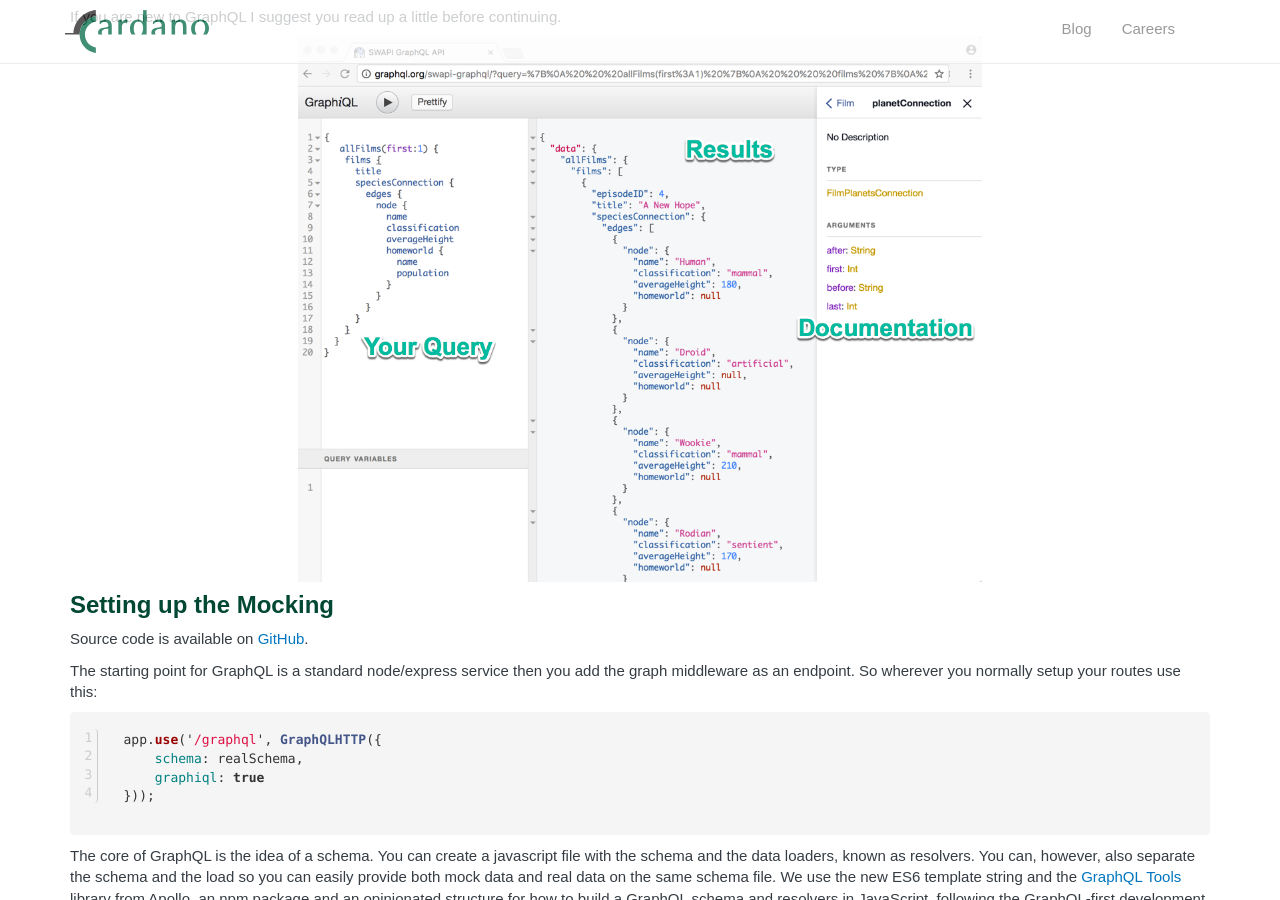
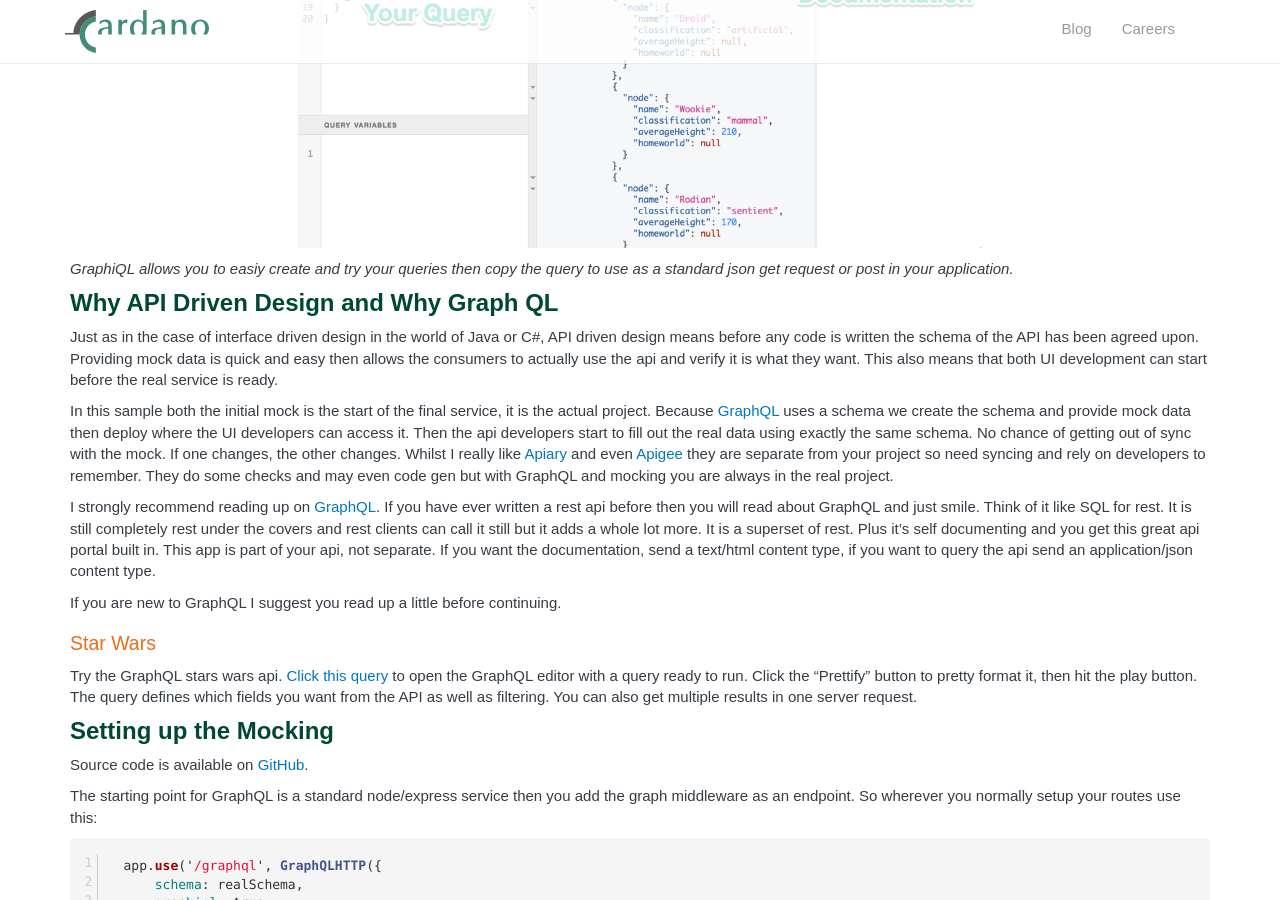
Before and after one commit to ronlawrence/cardano.github.io, a Jekyll site: the page built from _posts/2017-02-08-graphql-shared-schema-mock-and-real.md, in a window 1280 px wide and 900 px high, scrolled down 601 px. Built offline with Jekyll 4.4.1, drawn with Linux system fonts in a browser that asks for light colours; nearby versions of some CDN libraries; some web fonts are replaced.

Commit message:
Added star wars

```diff
--- a/_posts/2017-02-08-graphql-shared-schema-mock-and-real.md
+++ b/_posts/2017-02-08-graphql-shared-schema-mock-and-real.md
@@ -9,6 +9,12 @@
 
 This article is not a [GraphQL](http://graphql.org/) tutorial but rather focuses on the specific case of mocking data with GraphQL.  It discusses some investigations I did into using GraphQL to rapidly create a mock service which helps the consumers and producers to rapidly agree up the api schema then use that exact schema to create provide the real data as well as a portal where users can try it out. If you know all about this stuff then jump to [Setting up the Mocking](#setting-up-the-mocking) below, if not then read on to see how this is an efficient way to start projects.
 
+<img src="/assets/images/post-images/graphiql.png" alt="GraphiQL" style="width: 60%;
+    display: block;
+    margin: 0 auto" />
+
+_GraphiQL allows you to easiy create and try your queries then copy the query to use as a standard json get request or post in your application._
+
 # Why API Driven Design and Why Graph QL
 Just as in the case of interface driven design in the world of Java or C#, API driven design means before any code is written the schema of the API has been agreed upon.  Providing mock data is quick and easy then allows the consumers to actually use the api and verify it is what they want.  This also means that both UI development can start before the real service is ready.
 
@@ -18,9 +24,9 @@
 
 If you are new to GraphQL I suggest you read up a little before continuing.
 
-<img src="/assets/images/post-images/graphiql.png" alt="GraphiQL" style="width: 60%;
-    display: block;
-    margin: 0 auto" />
+## Star Wars
+Try the GraphQL stars wars api.  [Click this query](http://graphql.org/swapi-graphql/?query=%7B%0A%20%20allFilms(first%3A%201)%20%7B%0A%20%20%20%20films%20%7B%0A%20%20%20%20%20%20title%0A%20%20%20%20%20%20speciesConnection%20%7B%0A%20%20%20%20%20%20%20%20edges%20%7B%0A%20%20%20%20%20%20%20%20%20%20node%20%7B%0A%20%20%20%20%20%20%20%20%20%20%20%20name%0A%20%20%20%20%20%20%20%20%20%20%20%20classification%0A%20%20%20%20%20%20%20%20%20%20%20%20averageHeight%0A%20%20%20%20%20%20%20%20%20%20%20%20homeworld%20%7B%0A%20%20%20%20%20%20%20%20%20%20%20%20%20%20name%0A%20%20%20%20%20%20%20%20%20%20%20%20%20%20population%0A%20%20%20%20%20%20%20%20%20%20%20%20%7D%0A%20%20%20%20%20%20%20%20%20%20%7D%0A%20%20%20%20%20%20%20%20%7D%0A%20%20%20%20%20%20%7D%0A%20%20%20%20%7D%0A%20%20%7D%0A%7D%0A&operationName=undefined) to open the GraphQL editor with a query ready to run.  Click the "Prettify" button to pretty format it, then hit the play button.  The query defines which fields you want from the API as well as filtering.  You can also get multiple results in one server request.
+
 
 # Setting up the Mocking
 Source code is available on [GitHub](https://github.com/chookie/graphql-mock).
```
